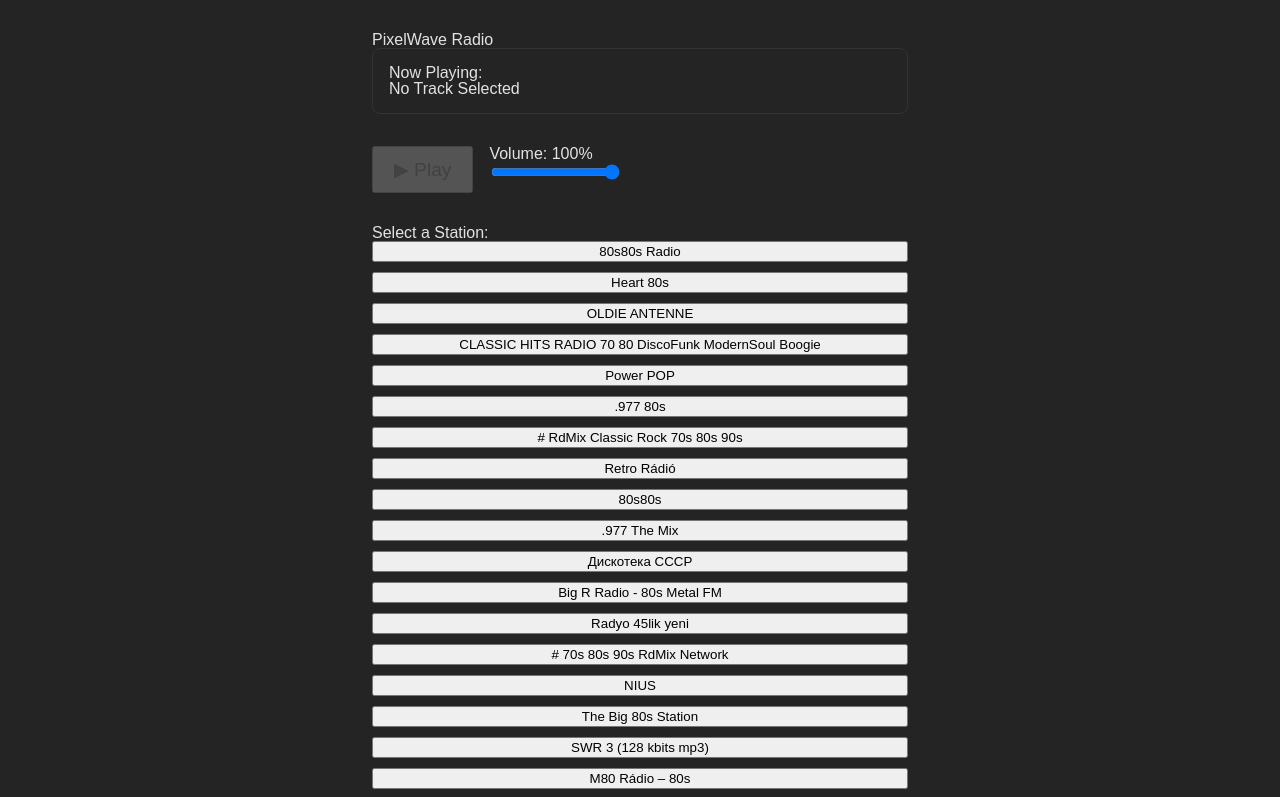
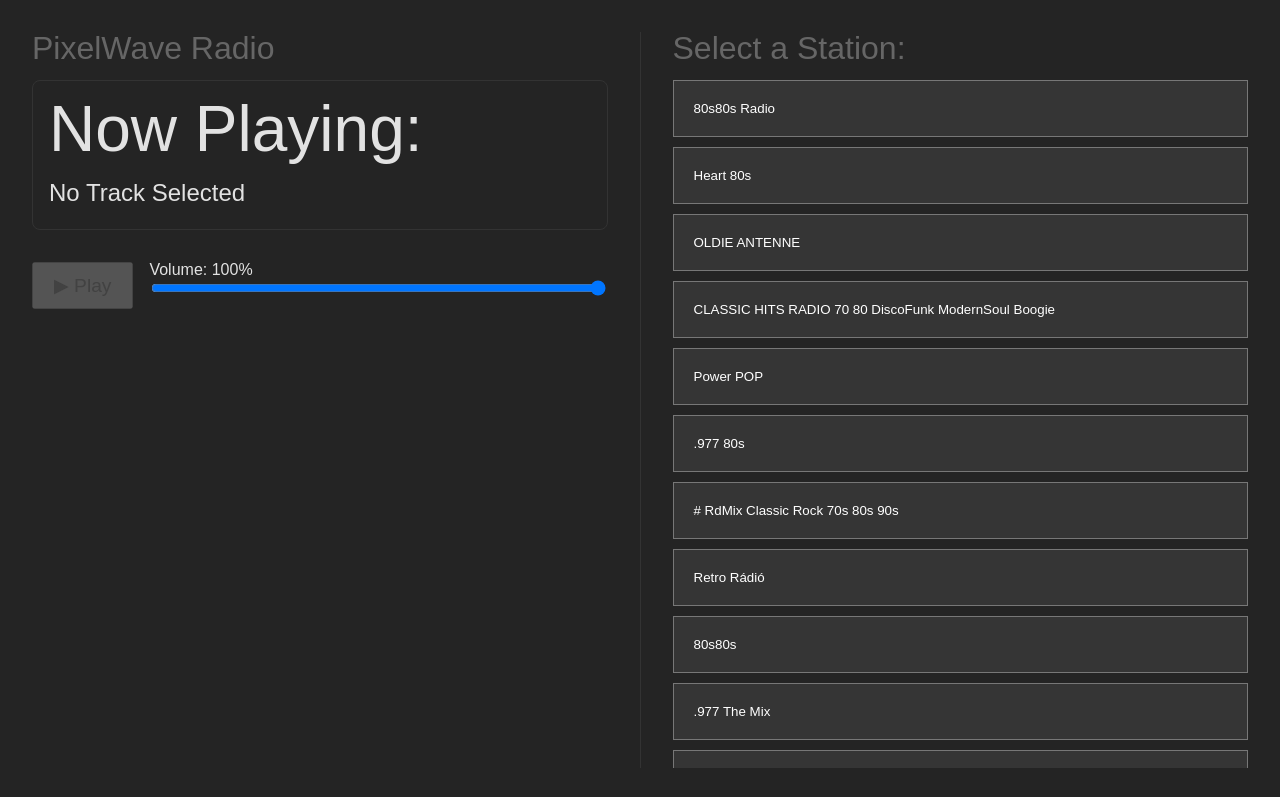
Before and after one commit to notbigmuzzy/pixelwave-radio, a React (Vite) app: page / in a window 1280 px wide. Shown: the top 797 px of the page. Built offline with nearby package versions, Linux system fonts and the light colour scheme.

Commit message:
update testing styles

```diff
--- a/src/App.module.scss
+++ b/src/App.module.scss
@@ -1,15 +1,30 @@
 .container {
+	width: 100%;
+	height: 100%;
+	display: flex;
 	padding: 2rem;
 	font-family: sans-serif;
-	max-width: 600px;
 	margin: 0 auto;
 }
 
+.leftSide {
+	height: 100%;
+	flex: 1;
+	padding-right: 2rem;
+}
+
+.rightSide {
+	height: 100%;
+	flex: 1;
+	padding-left: 2rem;
+	overflow: auto;
+	border-left: 1px solid #333;
+}
+
 .title {
-	.phase {
-		font-size: 0.6em;
-		color: #666;
-	}
+	font-size: 2em;
+	color: #666;
+	margin-bottom: 1rem;
 }
 
 .statusBar {
@@ -17,6 +32,16 @@
 	padding: 1rem;
 	border: 1px solid #333;
 	border-radius: 8px;
+
+	h3 {
+		font-size: 4rem;
+		margin-bottom: 20px;
+	}
+
+	p {
+		font-size: 1.5rem;
+		margin: 0.5rem 0;
+	}
 
 	.statusText {
 		&.playing {
@@ -49,6 +74,7 @@
 .volumeControl {
 	display: flex;
 	flex-direction: column;
+	flex-grow: 9;
 }
 
 .trackList {
@@ -78,4 +104,22 @@
 	display: flex;
 	flex-direction: column;
 	gap: 10px;
+
+	button {
+		padding: 1.25rem;
+		text-align: left;
+		border: 1px solid #777777;
+		color: #fff;
+		cursor: pointer;
+		background: #353535;
+
+		&:hover {
+			background-color: #eee;
+			color: #000;
+		}
+
+		&.active {
+			background: #ddd;
+		}
+	}
 }
--- a/src/App.tsx
+++ b/src/App.tsx
@@ -19,9 +19,9 @@
 	} = usePlayerStore();
 
 	return (
-		<div className={styles.container}>
+		<div id="app" className={styles.container}>
+			<div className={styles.leftSide}>
 				<h1 className={styles.title}>PixelWave Radio</h1>
-
 				<div className={styles.statusBar}>
 					<h3>Now Playing:</h3>
 					{currentStation ? (
@@ -33,7 +33,6 @@
 						<p>No Track Selected</p>
 					)}
 				</div>
-
 				<div className={styles.controls}>
 					<button
 						className={styles.playButton}
@@ -55,8 +54,9 @@
 						/>
 					</div>
 				</div>
-
-			<h3>Select a Station:</h3>
+			</div>
+			<div className={styles.rightSide}>
+				<h3 className={styles.title}>Select a Station:</h3>
 				<div className={styles.stationList}>
 					{stationList.map(station => (
 						<button
@@ -68,6 +68,7 @@
 					))}
 				</div>
 			</div>
+		</div>
 	)
 }
 
--- a/src/main.tsx
+++ b/src/main.tsx
@@ -1,6 +1,6 @@
 import { StrictMode } from 'react'
 import { createRoot } from 'react-dom/client'
-import './index.css'
+import './reset.css'
 import App from './App.tsx'
 
 createRoot(document.getElementById('root')!).render(
--- a/src/index.css
+++ b/src/reset.css
@@ -149,7 +149,8 @@
 }
 
 html,
-body {
+body,
+#root {
 	width: 100%;
 	height: 100%;
 	padding: 0;
```
Lines whose indentation alone changed are shown as unchanged.
